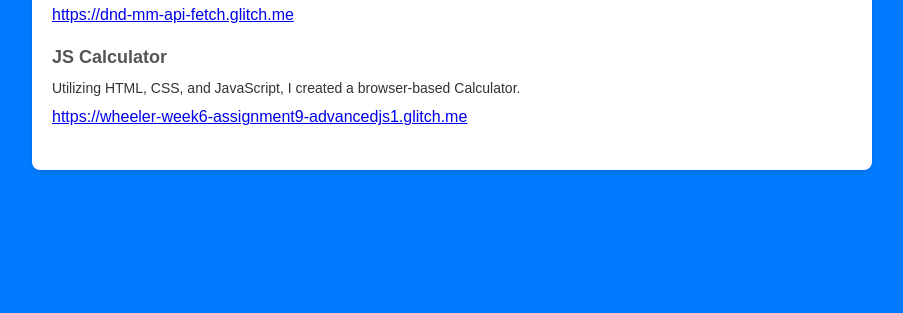
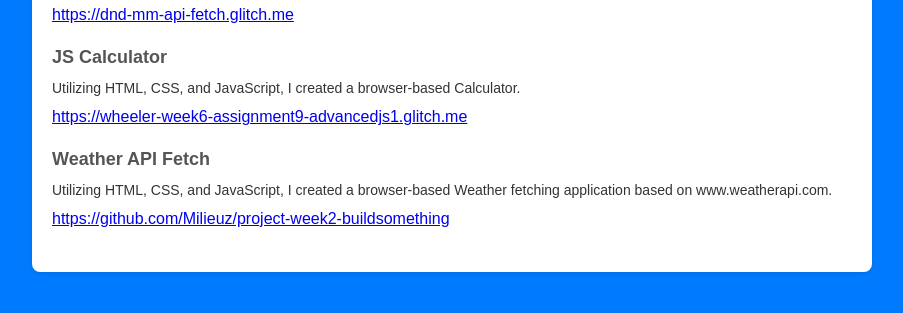
Before and after one commit to Milieuz/milieuz.github.io, a plain HTML site: page projects.html in a window 1280 px wide. Shown: the part 255-568 px from the top of the page, without its empty margins (188-1091 px from the left). Drawn offline with Linux system fonts and the light colour scheme.

Commit message:
Linking Github...

```diff
--- a/projects.html
+++ b/projects.html
@@ -6,7 +6,6 @@
         <title>Projects</title>
         <link rel="stylesheet" href="styles.css">
     </head>
-
     <body>
         <main class="container">
             <section class="header">
@@ -37,10 +36,14 @@
                     </p>
                     <a href="https://wheeler-week6-assignment9-advancedjs1.glitch.me">https://wheeler-week6-assignment9-advancedjs1.glitch.me</a>
                 </div>
+                <div class="item">
+                    <h3>Weather API Fetch</h3>
+                    <p>
+                        Utilizing HTML, CSS, and JavaScript, I created a browser-based Weather fetching application based on www.weatherapi.com.
+                    </p>
+                    <a href="https://github.com/Milieuz/project-week2-buildsomething">https://github.com/Milieuz/project-week2-buildsomething</a>
+                </div>
             </section>
-
         </main>
-
     </body>
-
 </html>
```
Also changed, not shown: index.html (+0 -1 lines).
